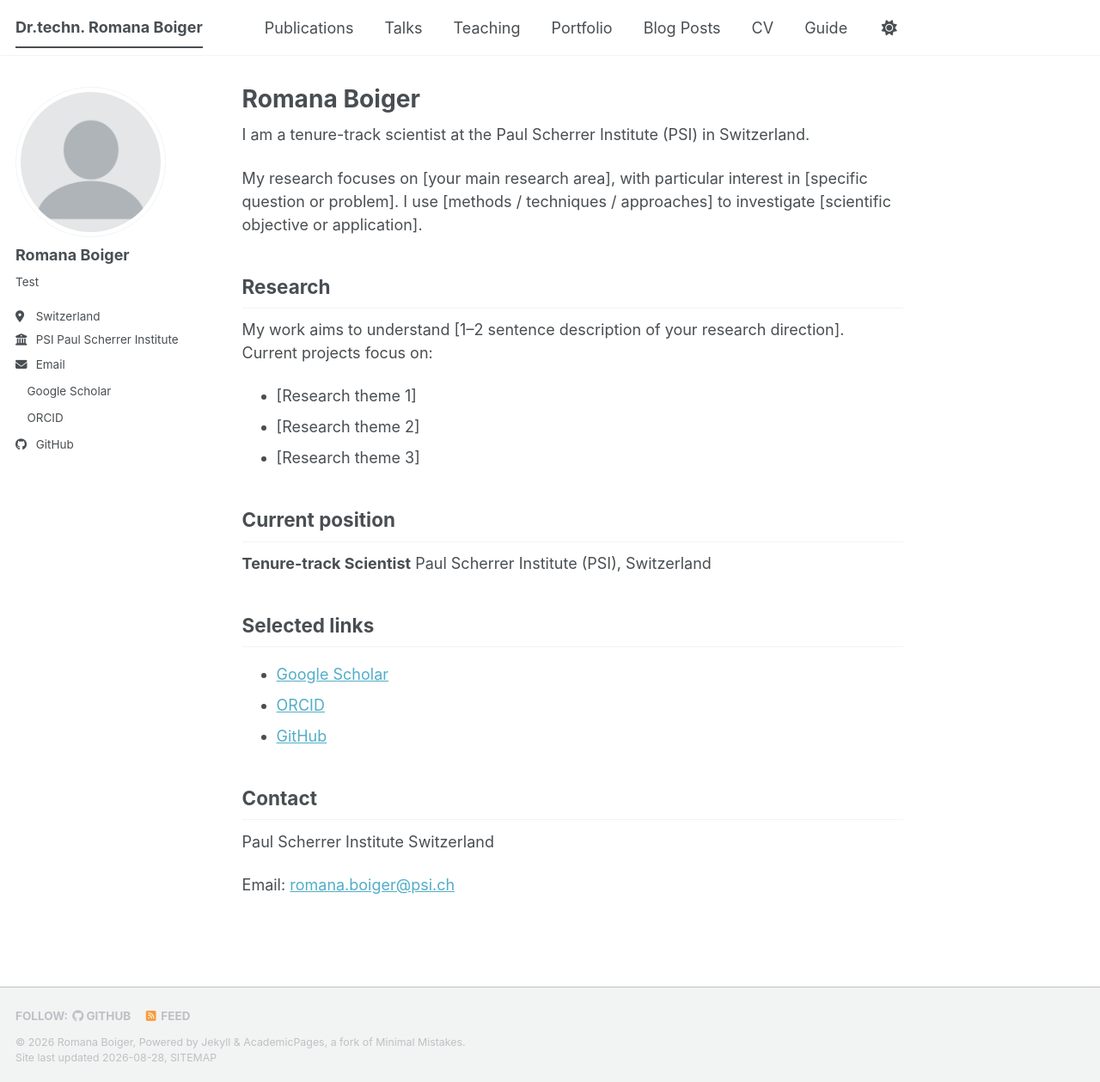
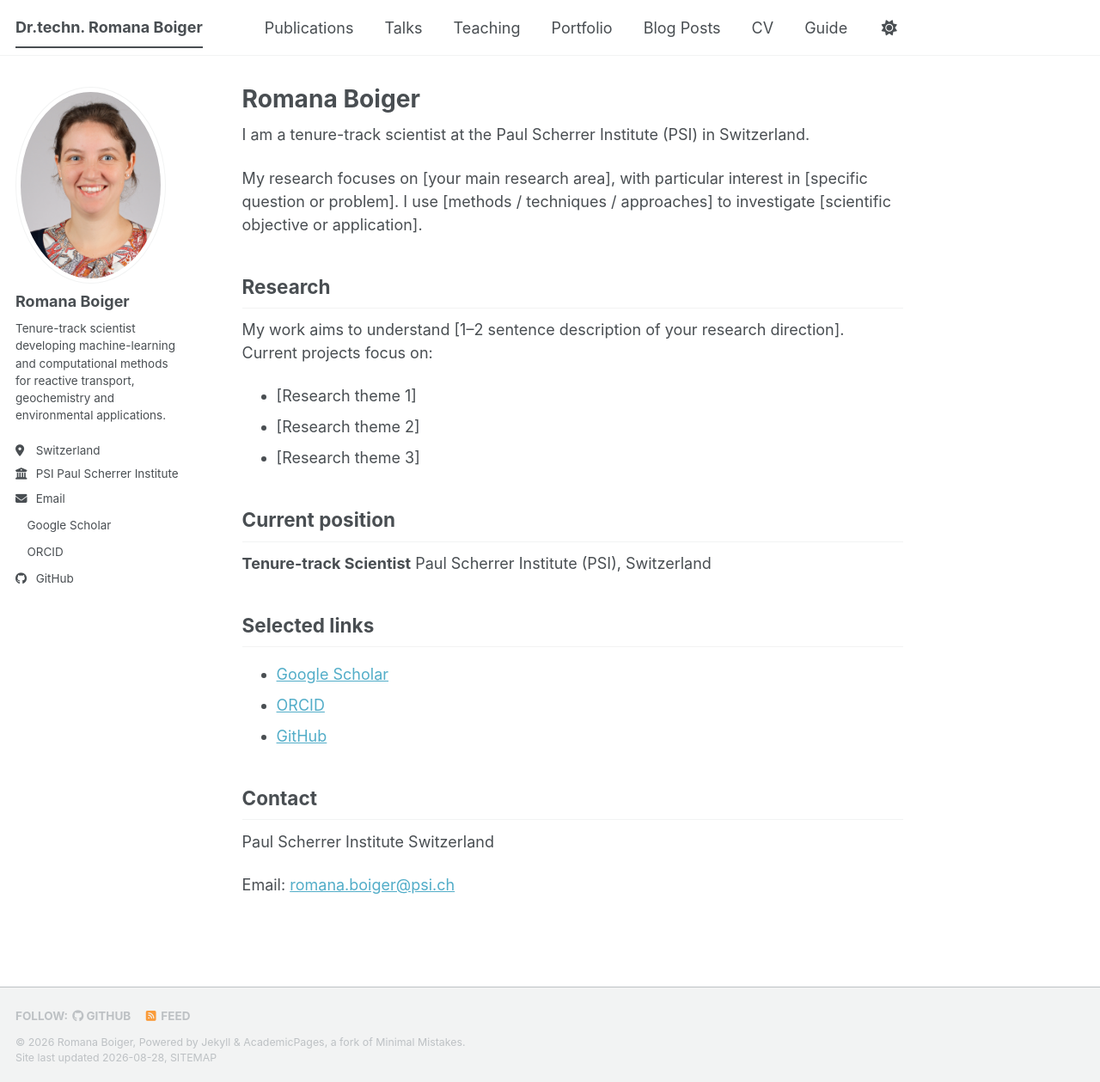
Before and after one commit to boigerr/boigerr.github.io, a Jekyll site: the page built from _pages/about.md, in a window 1280 px wide and 1259 px high. Shown: the whole window at 86% size. Built offline with Jekyll 4.4.1, drawn with Linux system fonts in a browser that asks for light colours; a style sheet for code colours, icons or effects is not loaded.

Commit message:
Modify author profile details in _config.yml
Updated author profile information including avatar, bio, and Google Scholar link.

```diff
--- a/_config.yml
+++ b/_config.yml
@@ -23,10 +23,10 @@ repository               : "boigerr/boigerr.github.io"
 #               Additional customization can be done by editing /_includes/author-profile.html
 author:
   # Biographic information
-  avatar           : "profile.png"
+  avatar           : "Boiger_Romana.jpg"
   name             : "Romana Boiger"
   pronouns         : # example: "she/her"
-  bio              : "Test"
+  bio              : "Tenure-track scientist developing machine-learning and computational methods for reactive transport, geochemistry and environmental applications."
   location         : "Switzerland"
   employer         : "PSI Paul Scherrer Institute"
   uri              : # URL
@@ -35,7 +35,7 @@ author:
   # Academic websites
   academia         : # URL
   arxiv            : # URL - Update with the correct link to your profile
-  googlescholar    : "https://scholar.google.com/citations?user=PS_CX0AAAAAJ"
+  googlescholar    : "https://scholar.google.com/citations?user=VucA8K4AAAAJ&hl=de&oi=ao"
   inspire-hep      : # URL
   impactstory      : # URL
   orcid            : "https://orcid.org/0000-0002-5263-5716"
```
